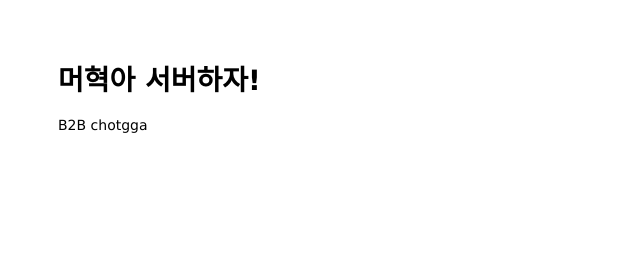
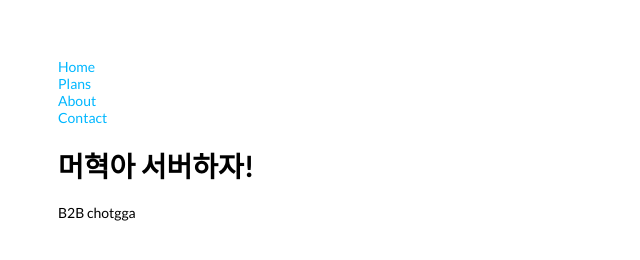
Before and after one commit to 2-jun9/udangtangtang, a website: page public/index.html in a window 1280 px wide. Shown: the whole page, without its empty margins (0-640 px from the left). Drawn offline with Linux system fonts and the light colour scheme.

Commit message:
html 수정, 네비게이션 바 추가

```diff
--- a/public/index.html
+++ b/public/index.html
@@ -3,11 +3,34 @@
 <head>
   <title>머혁 구출작전</title>
   <link rel="stylesheet" href="/stylesheets/style.css">
+  <link rel="stylesheet" href="https://fonts.googleapis.com/css?family=Lato">
+  <meta charset="UTF-8">
+  <style>
+    html,body,h1,h2,h3,h4 {font-family:"Lato", sans-serif}
+  </style>
 </head>
 
 <body>
+  <!-- Links (sit on top) -->
+  <div class="w3-top">
+    <div class="w3-row w3-large w3-light-grey">
+      <div class="w3-col s3">
+        <a class="w3-button w3-block">Home</a>
+      </div>
+      <div class="w3-col s3">
+        <a class="w3-button w3-block">Plans</a>
+      </div>
+      <div class="w3-col s3">
+        <a class="w3-button w3-block">About</a>
+      </div>
+      <div class="w3-col s3">
+        <a class="w3-button w3-block">Contact</a>
+      </div>
+    </div>
+  </div>
   <h1>머혁아 서버하자!</h1>
   <p>B2B chotgga</p>
+
 </body>
 
 </html>
```
